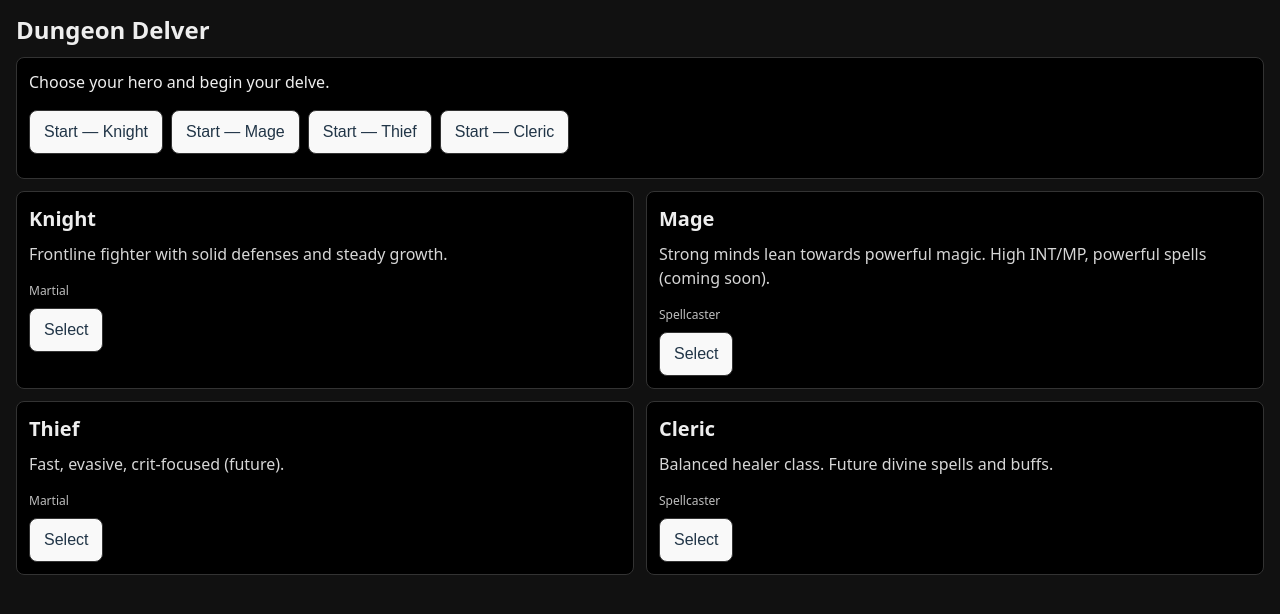
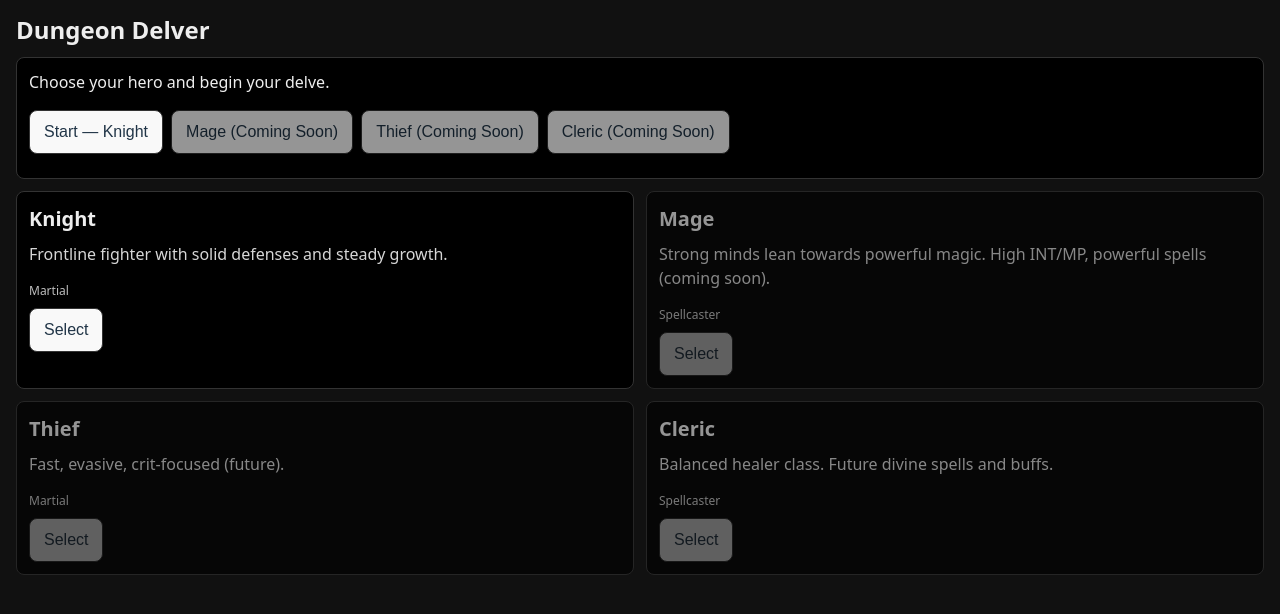
Before and after one commit to JoshBal117/dungeon-delver, a React (Vite) app: page / in a window 1280 px wide. Shown: the top 614 px of the page. Built offline with nearby package versions, Linux system fonts and the light colour scheme.

Commit message:
edited the character selector
I edited he character selector and ensure that future characters buttons are visible but will no longer be accessible until testing is finished

```diff
--- a/src/app/TitleScreen.tsx
+++ b/src/app/TitleScreen.tsx
@@ -1,9 +1,14 @@
 import { useGame } from '../state/game';
 import { CLASSES } from '../state/factories';
+import type { ClassId } from '../state/factories';
+
+
+// Single source of truth for lists
+const ALL_CLASSES = Object.keys(CLASSES) as ClassId[];
+const ENABLED_CLASSES: readonly ClassId[] = ['knight']; // add 'mage' later, etc.
 
 export default function TitleScreen() {
-  const { startNewRun, newGame} = useGame();
-  // hasSave() is a function on the store — call it at render time:
+  const { startNewRun, newGame } = useGame();
   const canContinue = useGame.getState().hasSave?.() ?? false;
 
   return (
@@ -12,11 +17,23 @@ export default function TitleScreen() {
 
       <div className="panel" style={{ marginBottom: 12 }}>
         <p style={{ marginTop: 0 }}>Choose your hero and begin your delve.</p>
+
         <div className="buttons">
-          <button onClick={() => startNewRun('knight')}>Start — Knight</button>
-          <button onClick={() => startNewRun('mage')}>Start — Mage</button>
-          <button onClick={() => startNewRun('thief')}>Start — Thief</button>
-          <button onClick={() => startNewRun('cleric')}>Start — Cleric</button>
+          {ALL_CLASSES.map((id) => {
+            const disabled = !ENABLED_CLASSES.includes(id);
+            const label = CLASSES[id].name;
+            return (
+              <button
+                key={id}
+                onClick={() => !disabled && startNewRun(id)} // id is ClassId here
+                disabled={disabled}
+                title={disabled ? 'Coming soon!' : undefined}
+              >
+                {disabled ? `${label} (Coming Soon)` : `Start — ${label}`}
+              </button>
+            );
+          })}
+
           {canContinue ? <button onClick={newGame}>New Game (reset)</button> : null}
         </div>
       </div>
@@ -31,15 +48,22 @@ export default function TitleScreen() {
   );
 }
 
-function ClassCard({ id }: { id: keyof typeof CLASSES }) {
+function ClassCard({ id }: { id: ClassId }) {
   const c = CLASSES[id];
+  const disabled = !ENABLED_CLASSES.includes(id);
   return (
-    <div className="panel">
+    <div className="panel" style={{ opacity: disabled ? 0.6 : 1 }}>
       <h2 style={{ marginTop: 0 }}>{c.name}</h2>
       <p style={{ marginTop: 4, opacity: .9 }}>{c.description}</p>
       <div className="statline">{c.spellcaster ? 'Spellcaster' : 'Martial'}</div>
       <div style={{ marginTop: 8 }}>
-        <button onClick={() => useGame.getState().startNewRun(id)}>Select</button>
+        <button
+          onClick={() => !disabled && useGame.getState().startNewRun(id)}
+          disabled={disabled}
+          title={disabled ? 'Coming soon!' : undefined}
+        >
+          Select
+        </button>
       </div>
     </div>
   );
--- a/src/state/game.ts
+++ b/src/state/game.ts
@@ -4,13 +4,14 @@ import { persist, createJSONStorage } from 'zustand/middleware';
 import type { CombatState, Actor } from '../engine/types';
 import { initCombat, step } from '../engine/combat';
 import { makeKnight, makeGoblin, makeMage, makeThief, makeCleric } from './factories';
+import type { ClassId } from './factories';
 import { computeHpMax, computeMpMax } from '../engine/derived';
 
 // Screens for a tiny UI state machine
 type UIScreen = 'title' | 'battle' | 'sheet';
 
 // Class ids (framework for future characters)
-export type ClassId = 'knight' | 'mage' | 'thief' | 'cleric';
+
 
 type GameStore = {
   // Persisted slice
```
